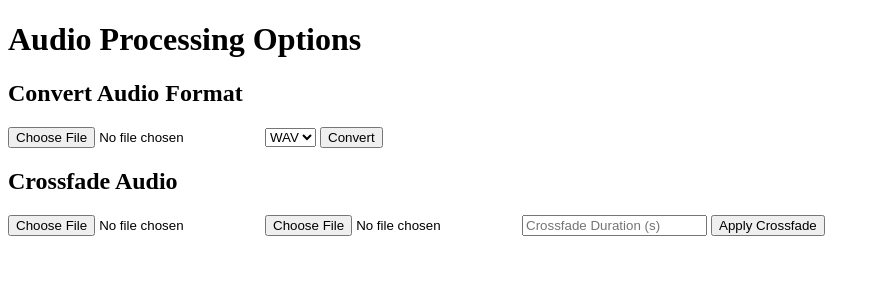
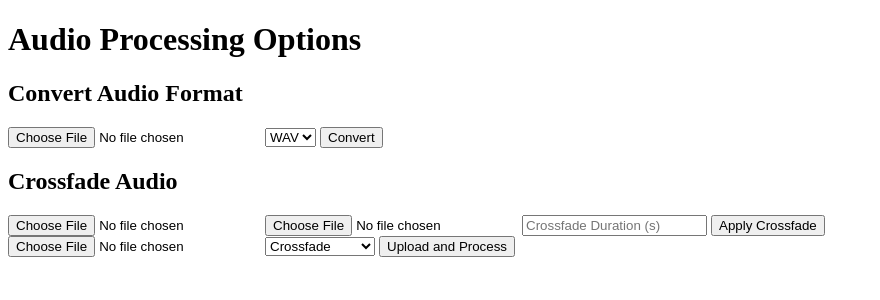
Before and after one commit to alexandoikon13/AudioVisualLab, a Flask app: page /upload in a window 1280 px wide. Shown: the top 300 px of the page, without its empty margins (0-880 px from the left). Run offline with Flask 3, Linux system fonts and the light colour scheme; parts of the project's set-up code (start-up, migrations or seed data) failed here and were passed over.

Commit message:
Added more functionalities to upload.html

```diff
--- a/app/templates/upload.html
+++ b/app/templates/upload.html
@@ -29,5 +29,16 @@
 
     <!-- Additional forms for other functionalities -->
 
+    <form action="/handle_upload" method="post" enctype="multipart/form-data">
+        <input type="file" name="file" required>
+        <select name="action">
+            <option value="crossfade">Crossfade</option>
+            <option value="smooth_edges">Smooth Edges</option>
+            <!-- More actions -->
+        </select>
+        <input type="submit" value="Upload and Process">
+    </form>
+
+
 </body>
 </html>
```
